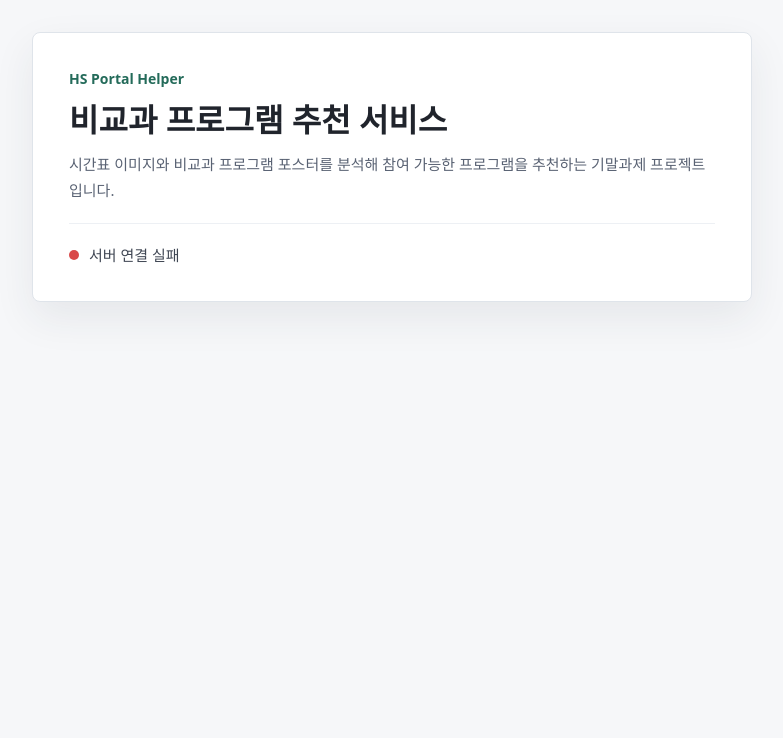
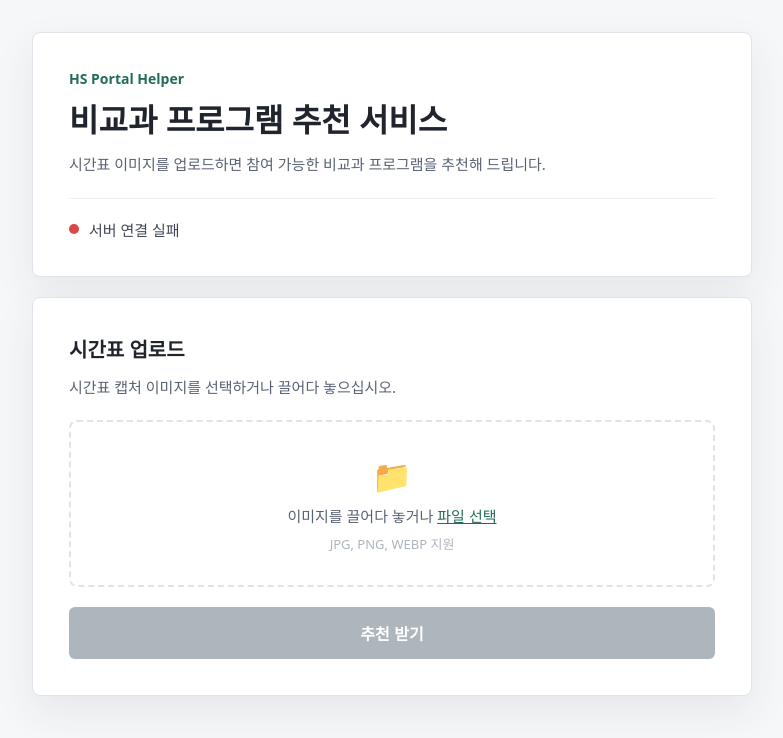
Before and after one commit to service-administrator/hsportal_helper, a plain HTML site: page frontend/public/index.html in a window 1280 px wide. Shown: the whole page, without its empty margins (248-1031 px from the left). Drawn offline with Linux system fonts and the light colour scheme; no server answers.

Commit message:
Update HTML structure for program recommendation service

```diff
--- a/frontend/public/index.html
+++ b/frontend/public/index.html
@@ -8,21 +8,44 @@
   </head>
   <body>
     <main class="shell">
-      <section class="panel">
+
+      <header class="panel">
         <p class="eyebrow">HS Portal Helper</p>
         <h1>비교과 프로그램 추천 서비스</h1>
         <p class="description">
-          시간표 이미지와 비교과 프로그램 포스터를 분석해 참여 가능한 프로그램을 추천하는
-          기말과제 프로젝트입니다.
+          시간표 이미지를 업로드하면 참여 가능한 비교과 프로그램을 추천해 드립니다.
         </p>
-
         <div class="status-row">
           <span class="status-dot" id="statusDot"></span>
           <span id="heartbeatText">서버 상태 확인 중...</span>
         </div>
+      </header>
+
+      <section class="panel">
+        <h2>시간표 업로드</h2>
+        <p class="description">시간표 캡처 이미지를 선택하거나 끌어다 놓으십시오.</p>
+        <div class="upload-zone" id="uploadZone">
+          <input type="file" id="fileInput" accept="image/*" hidden />
+          <div class="upload-placeholder" id="uploadPlaceholder">
+            <span class="upload-icon">📁</span>
+            <p>이미지를 끌어다 놓거나 <button class="link-btn" id="browseBtn">파일 선택</button></p>
+            <p class="upload-hint">JPG, PNG, WEBP 지원</p>
+          </div>
+          <div class="upload-preview hidden" id="uploadPreview">
+            <img id="previewImg" src="" alt="시간표 미리보기" />
+            <button class="link-btn remove-btn" id="removeBtn">제거</button>
+          </div>
+        </div>
+        <button class="btn-primary" id="analyzeBtn" disabled>추천 받기</button>
       </section>
+
+      <section class="panel hidden" id="resultSection">
+        <h2>추천 결과</h2>
+        <p class="description" id="resultMeta"></p>
+        <ul class="program-list" id="programList"></ul>
+      </section>
+
     </main>
-
     <script src="/app.js"></script>
   </body>
 </html>
```
